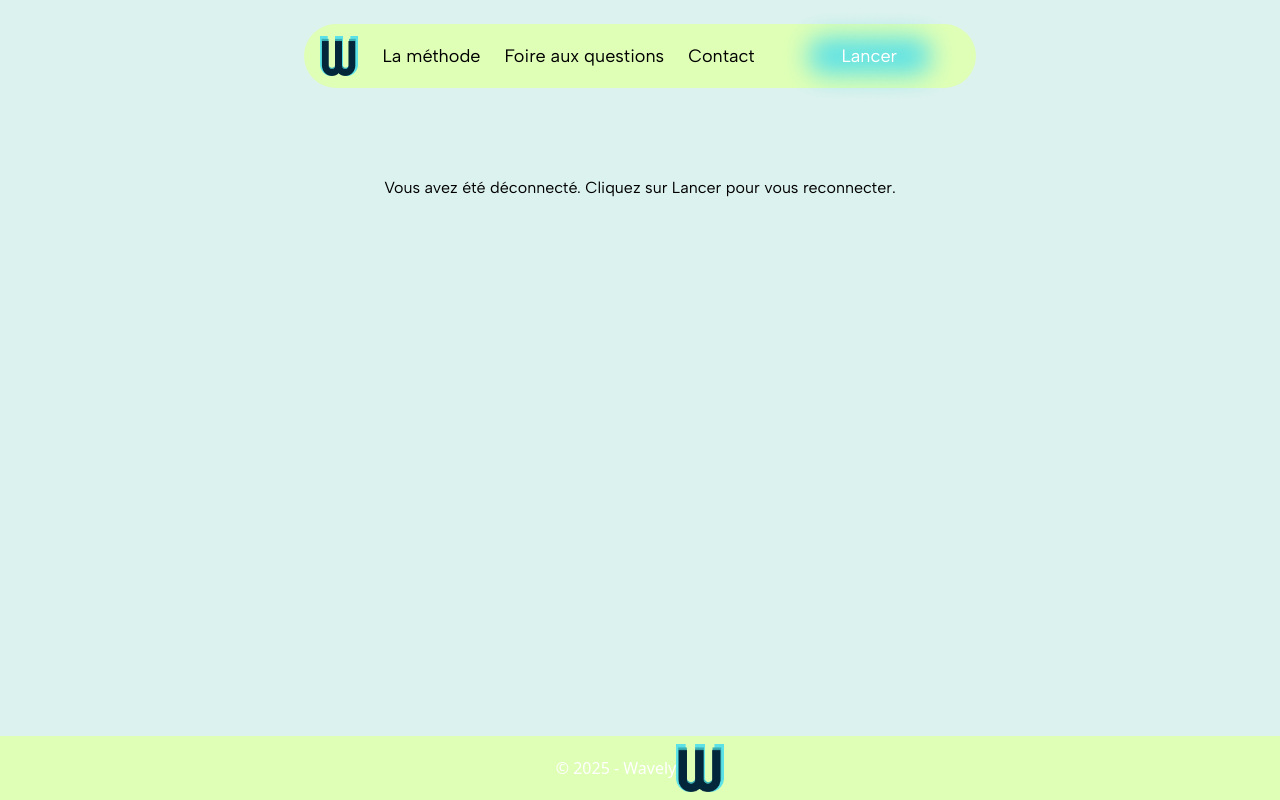
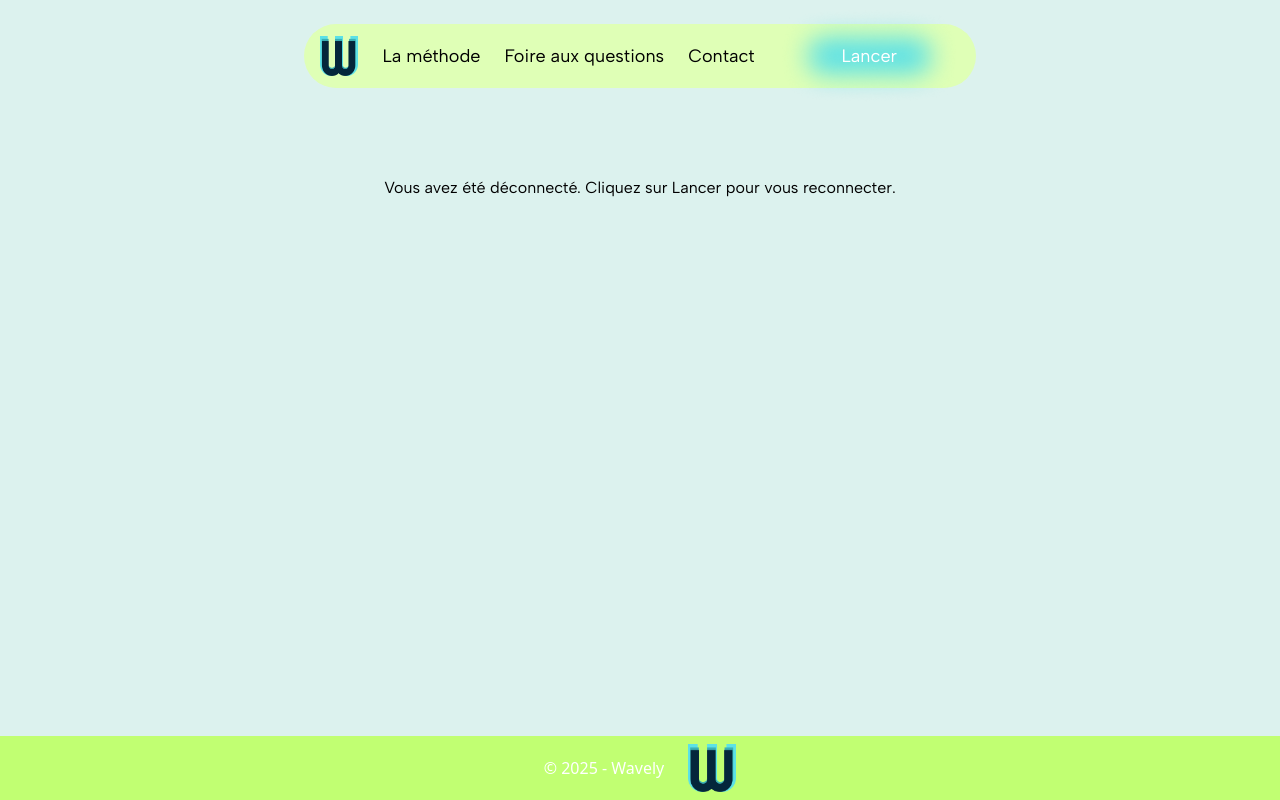
Before and after one commit to svetlanouchka/wavely-app, a React (Vite) app in the folder frontend/: page /my-profile in a window 1280 px wide. Built offline with nearby package versions, Linux system fonts and the light colour scheme.

Commit message:
new footer color and gap on elements

```diff
--- a/frontend/src/components/Layout/Footer.jsx
+++ b/frontend/src/components/Layout/Footer.jsx
@@ -2,7 +2,7 @@ import logo from "../../assets/Logo_W.png";
 
 export default function Footer() {
 	return (
-		<footer className="bg-green-header h-16 text-white text-center p-4 flex justify-center items-center">
+		<footer className="bg-green h-16 text-white text-center p-4 flex justify-center items-center gap-[1.5rem]">
 			&copy; 2025 - Wavely
 			<img src={logo} alt="logo" className="h-12 w-12" />
 		</footer>
--- a/frontend/src/components/NavMobile.jsx
+++ b/frontend/src/components/NavMobile.jsx
@@ -46,6 +46,7 @@ export default function NavMobile({ toggleMenu, backgroundColor, isHome }) {
 						<Link to="/my-profile">
 							<button
 								type="button"
+								onClick={toggleMenu}
 								className="flex items-center gap-2 border-1 border-blue-violet rounded-full p-2"
 							>
 								<p className="text-blue-violet cursor-pointer">Mon Profil</p>
```
